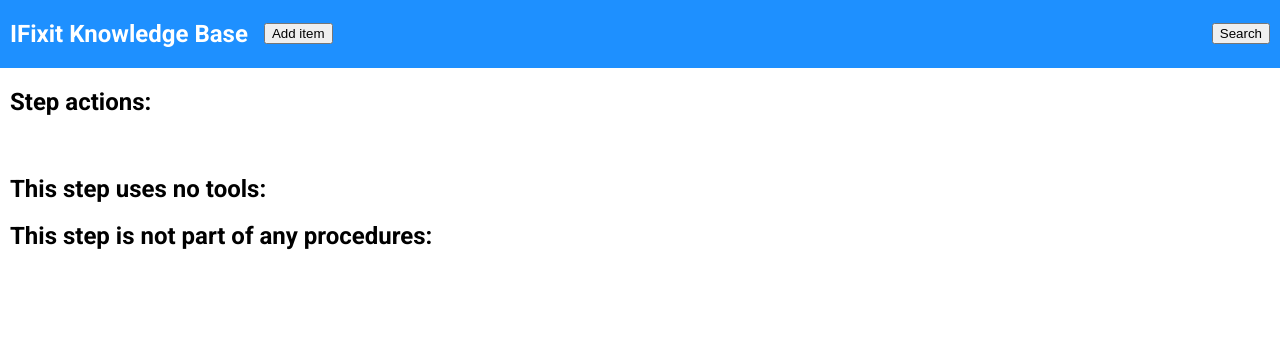
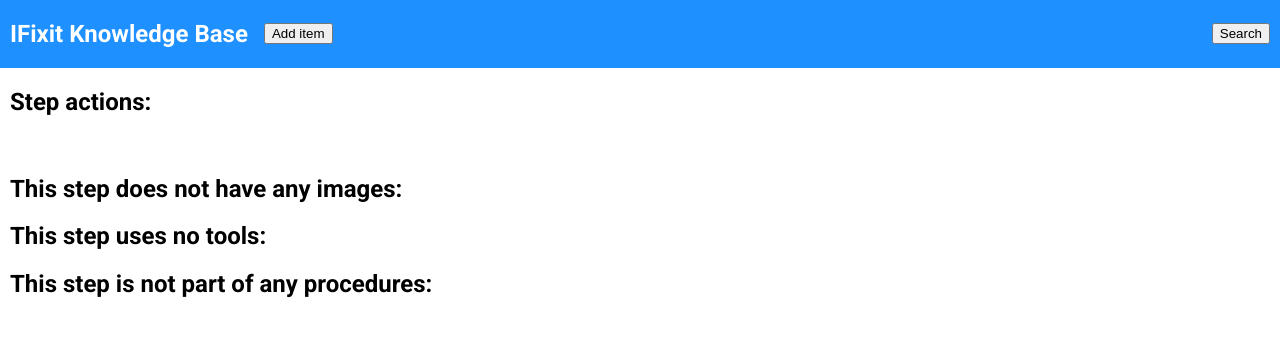
Before and after one commit to Semuca/CITS3005-Ontology-Web-App, a Flask app: template app/templates/step.html in a window 1280 px wide. Shown: the top 337 px of the page. Run offline with Flask 3, Linux system fonts and the light colour scheme; the template is opened without the code that fills it, so the values that code supplies are empty.

Commit message:
feat: image pages

```diff
--- a/app/main/__init__.py
+++ b/app/main/__init__.py
@@ -1,4 +1,4 @@
 from .views import Link, main_bp, domain, g, ifixthat
-from . import item_page, part_page, tool_page, procedure_page, step_page, search_page
+from . import image_page, item_page, part_page, tool_page, procedure_page, step_page, search_page
 
-__all__ = ['Link', 'main_bp', 'domain', 'g', 'ifixthat', 'item_page', 'part_page', 'tool_page', 'procedure_page', 'step_page', 'search_page']
+__all__ = ['Link', 'main_bp', 'domain', 'g', 'ifixthat', 'image_page', 'item_page', 'part_page', 'tool_page', 'procedure_page', 'step_page', 'search_page']
--- a/app/main/procedure_page.py
+++ b/app/main/procedure_page.py
@@ -15,9 +15,10 @@
     for step in procedure_instance.hasStep:
         step_ref = step.details[0]
         step_actions = step_ref.actions[0]
-        steps.append((step_ref, step_actions))
+        step_images = [url for has_image in step_ref.hasImage for url in has_image.dataUrl]
+        steps.append((step_ref, step_actions, step_images))
 
     steps.sort(key=lambda x: x[0].order)
-    steps = [Link(step_ref, subtitle=step_actions) for step_ref, step_actions in steps]
+    steps = [Link(step_ref, subtitle=step_actions, images=step_images) for step_ref, step_actions, step_images in steps]
 
     return render_template('procedure.html', label=label, steps=steps, parts=parts, tools=tools)
--- a/app/main/step_page.py
+++ b/app/main/step_page.py
@@ -15,6 +15,8 @@
     procedures = []
     for ordered_step in ordered_steps_with_step:
         procedure = ifixthat.search_one(type=ifixthat.Procedure, hasStep=ordered_step)
-        procedures.append(Link(procedure))
+        procedures.append(Link(procedure, images=[image.dataUrl for image in procedure.hasImage]))
 
-    return render_template('step.html', actions=actions, procedures=procedures, tools=tools)
+    images = [Link(has_image, images=has_image.dataUrl, hideContent=True) for has_image in step_instance.hasImage]
+
+    return render_template('step.html', images=images, actions=actions, procedures=procedures, tools=tools)
--- a/app/main/tool_page.py
+++ b/app/main/tool_page.py
@@ -13,4 +13,6 @@
     procedures_requiring_tool = ifixthat.search(type=ifixthat.Procedure, requiresTool=tool_instance)
     procedures = [Link(procedure) for procedure in procedures_requiring_tool]
 
-    return render_template('tool.html', label=label, supplier_url=supplier_url, procedures=procedures)
+    images = [Link(has_image, images=has_image.dataUrl, hideContent=True) for has_image in tool_instance.hasImage]
+
+    return render_template('tool.html', label=label, images=images, supplier_url=supplier_url, procedures=procedures)
--- a/app/main/views.py
+++ b/app/main/views.py
@@ -16,9 +16,12 @@
         'Tool': 'construction',
     }
 
-    def __init__(self: Self, thing: any, title: str = None, subtitle: str = None) -> None:
+    def __init__(self: Self, thing: any, title: str = None, subtitle: str = None, images: list[str] = [], hideContent: bool = False) -> None:
         self.ref = thing
         self.uri = thing.iri
+
+        self.images = images
+        self.hideContent = hideContent
 
         self.rdf_type = thing.is_a[0].name
         self.url = "/" + self.rdf_type + "/" + thing.iri.split("#")[-1]
--- a/app/templates/common/links.html
+++ b/app/templates/common/links.html
@@ -2,13 +2,20 @@
     <a class="link" href="{{ link.url }}">
         <div style="display: flex; justify-content: space-between">
             <div>
-                <strong>{{ link.title }}</strong>
+                {% if not link.hideContent %}
+                    <strong>{{ link.title }}</strong>
 
-                <div style="display: flex; align-items: center; gap: 4px; margin-top: 8px">
-                    <span class="material-symbols-outlined">{{ link.icon }}</span>
-                    <span>{{ link.subtitle }}</span>
-                </div>
+                    <div style="display: flex; align-items: center; gap: 4px; margin-top: 8px">
+                        <span class="material-symbols-outlined">{{ link.icon }}</span>
+                        <span>{{ link.subtitle }}</span>
+                    </div>
+                {% endif %}
+
+                {% for image in link.images %}
+                    <img src="{{ image }}" />
+                {% endfor %}
             </div>
+
             <button class="openDeleteButton" data-uri="{{ link.uri }}">Delete</button>
         </div>
     </a>
--- a/app/templates/step.html
+++ b/app/templates/step.html
@@ -4,6 +4,16 @@
 
 <h2>Step actions:</h2>
 <p contenteditable="true" data-property="http://ifixthat.org/properties/actions">{{ actions }}</p>
+
+{% if images %}
+    <h2>This step has images:</h2>
+{% else %}
+    <h2>This step does not have any images:</h2>
+{% endif %}
+
+{% with links=images %}
+    {% include "common/links.html" %}
+{% endwith %}
 
 
 {% if tools %}
```
Also changed, not shown: app/main/image_page.py (added, +17 -0 lines), app/templates/image.html (added, +32 -0 lines), app/templates/tool.html (+11 -0 lines).
